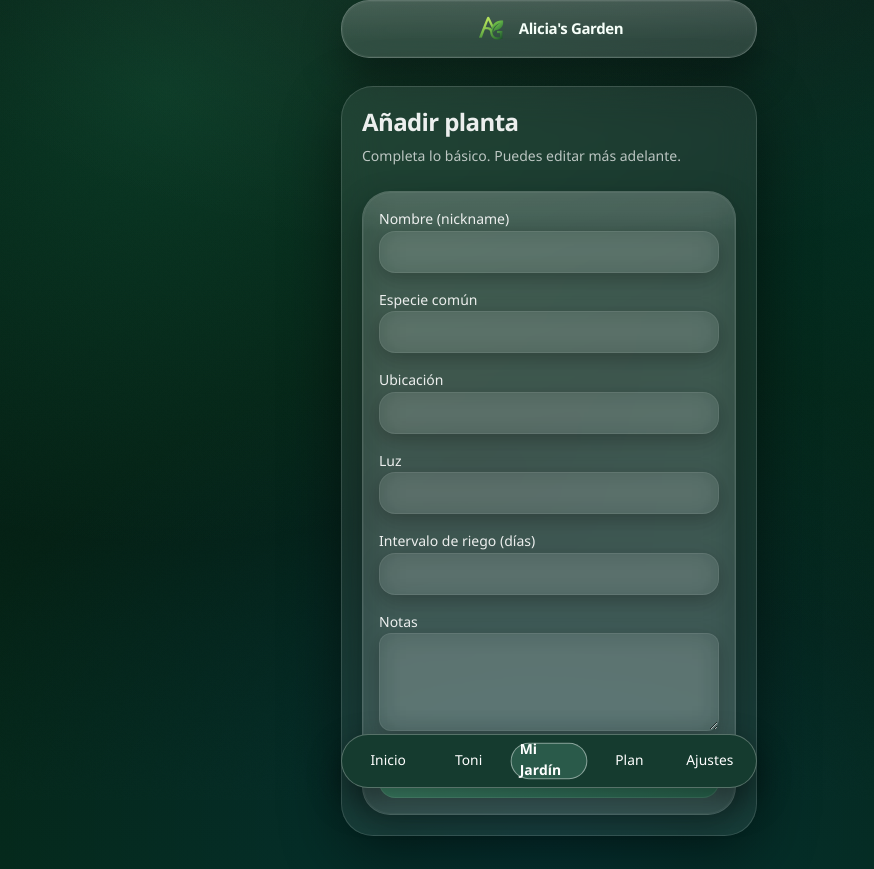
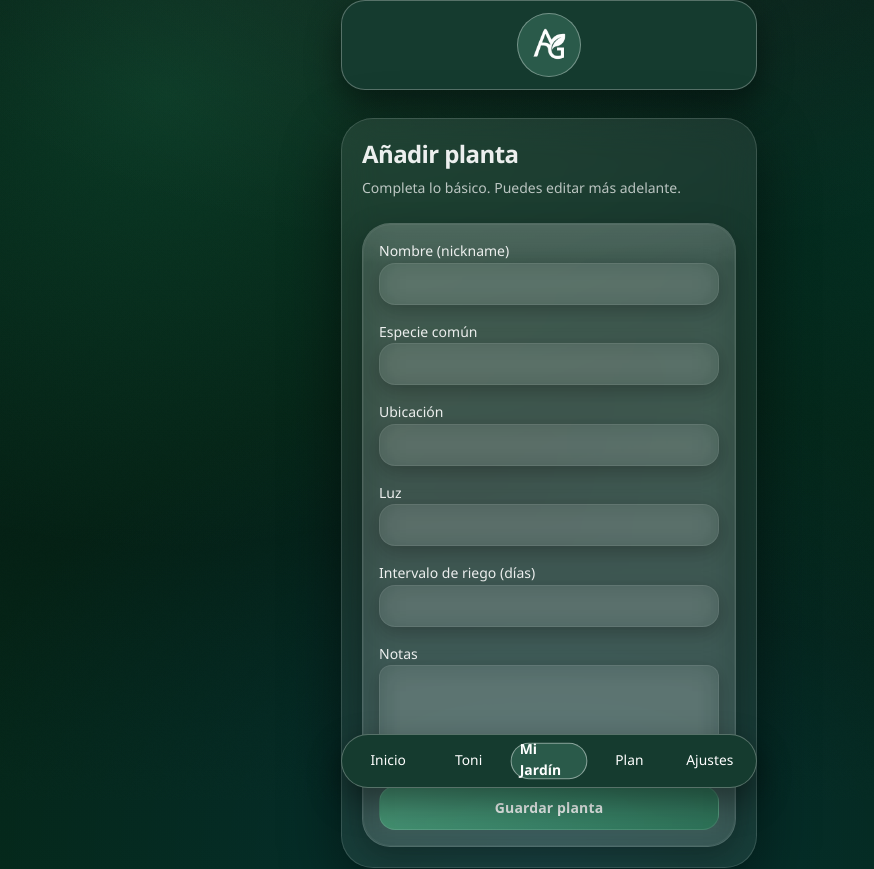
Before and after one commit to AlexanderAtlasLuthor/aliciasgarden, a Next.js app in the folder apps/web/: page /garden/new in a window 1280 px wide. Shown: the top 869 px of the page, without its empty margins (91-965 px from the left). Built offline with nearby package versions, Linux system fonts and the light colour scheme; no server answers.

Commit message:
feat: refactor Header component to remove GlassSurface and enhance layout with new styles

```diff
--- a/apps/web/components/Header.tsx
+++ b/apps/web/components/Header.tsx
@@ -1,22 +1,18 @@
 import Image from "next/image"
-
-import GlassSurface from "@/components/ui/GlassSurface"
 
 type HeaderProps = {
   title: string
 }
 
-export default function Header({ title }: HeaderProps) {
+export default function Header({ title: _title }: HeaderProps) {
   return (
     <header className="pt-[max(env(safe-area-inset-top),0px)]">
       <div className="ag-container">
-        <GlassSurface
-          className="flex items-center justify-center gap-3 rounded-[24px] border-white/25 bg-white/18 px-4 py-3 shadow-[0_14px_36px_rgba(0,0,0,0.42)]"
-          variant="strong"
-        >
-          <Image src="/AG Logo.png" alt="Alicia's Garden" width={32} height={32} priority />
-          <h1 className="text-ag-body text-text-primary ag-balance text-center font-semibold tracking-tight">{title}</h1>
-        </GlassSurface>
+        <div className="flex items-center justify-center rounded-[24px] border border-white/28 bg-[#153b2f] px-4 py-3 shadow-[0_14px_34px_rgba(0,0,0,0.45)]">
+          <div className="flex h-16 w-16 items-center justify-center rounded-full border border-white/35 bg-[#2a5a4a]">
+            <Image src="/AG Logo white.png" alt="AG" width={42} height={42} priority />
+          </div>
+        </div>
       </div>
     </header>
   )
```
